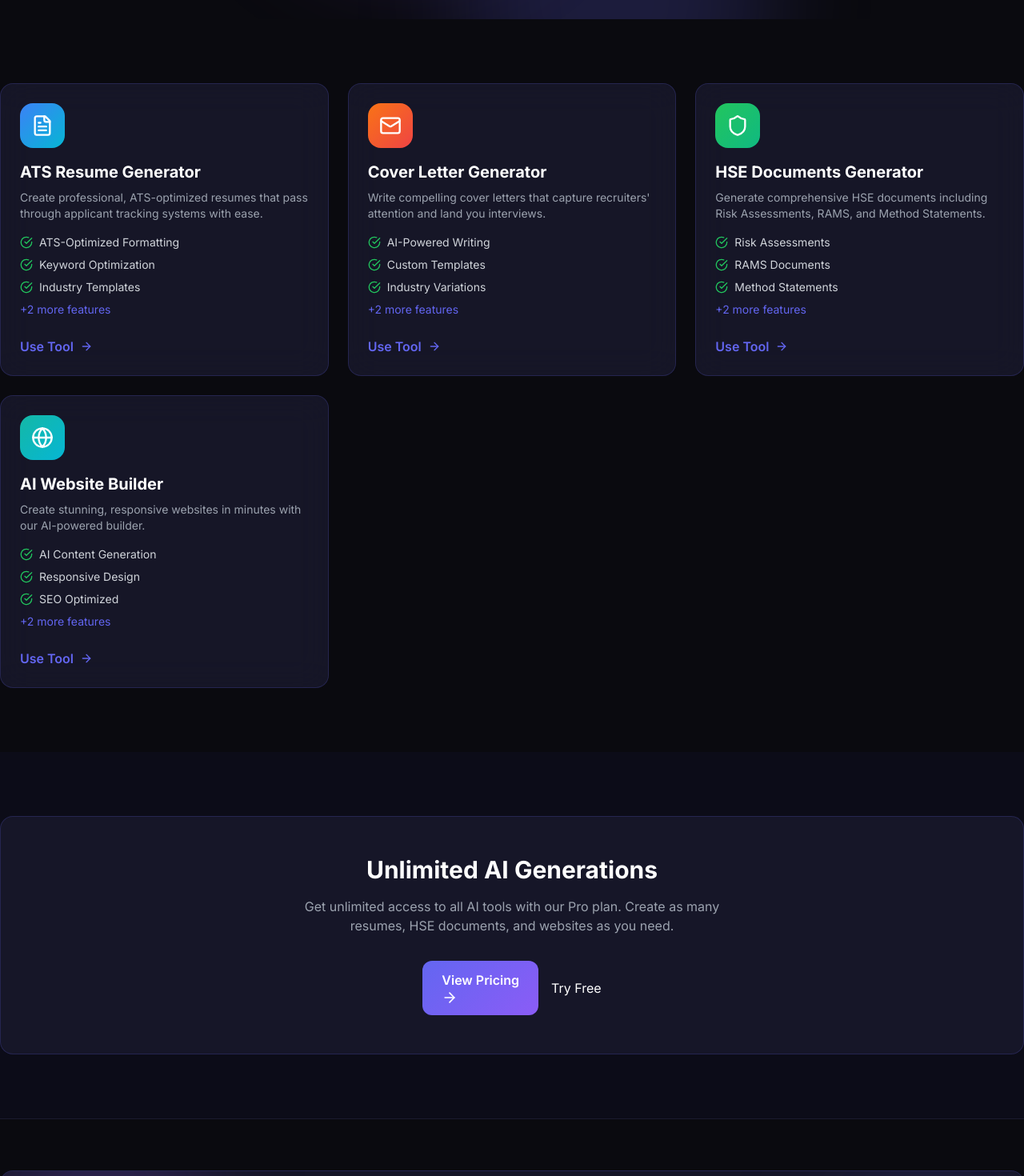
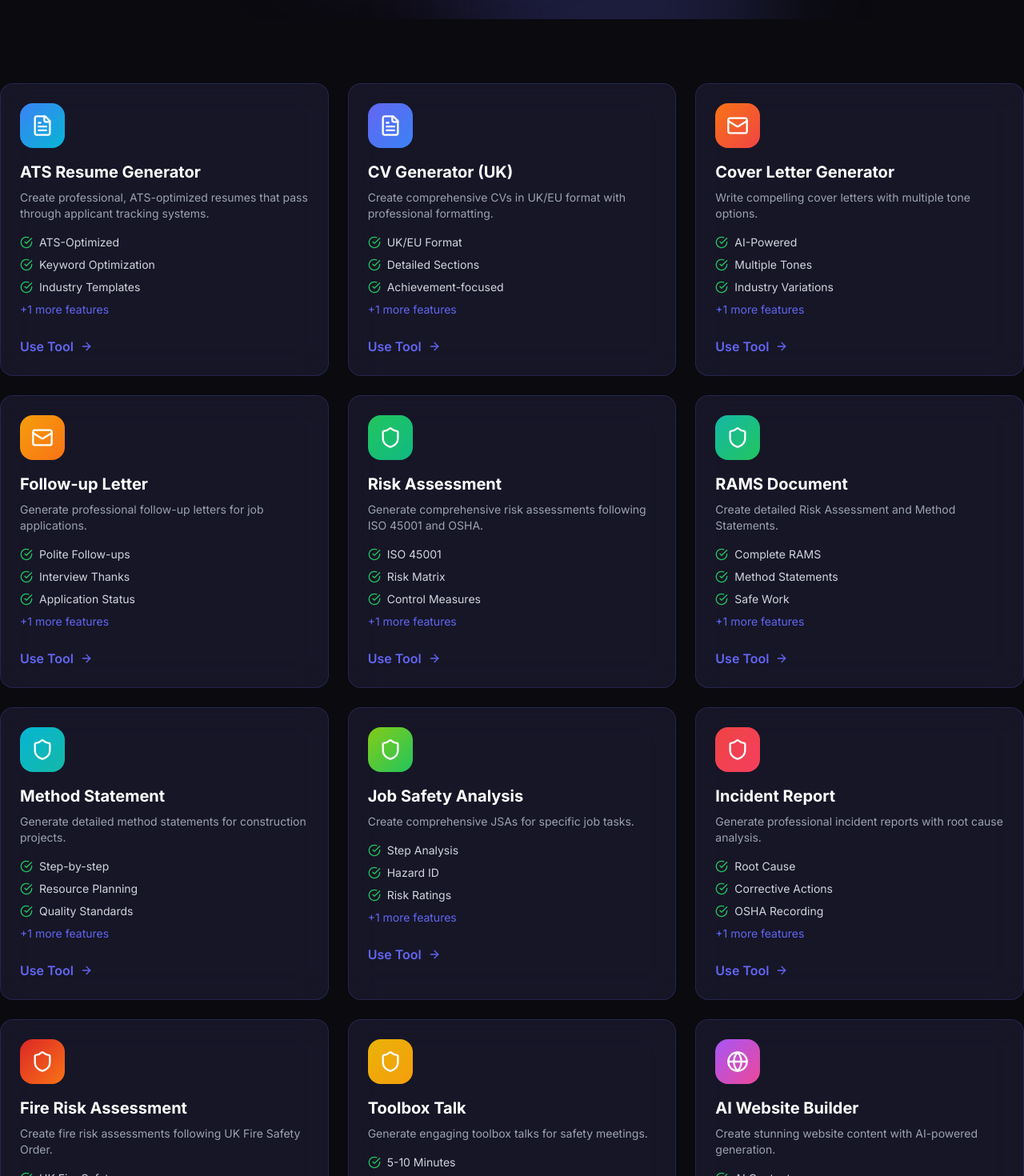
Before and after one commit to alirazasafetydocs-commits/sar-trends-ai, a Next.js app in the folder sartrends-store-site/: page /ai-tools in a window 1280 px wide. Shown: the part 360-1830 px from the top of the page at 80% size. Built offline with nearby package versions, Linux system fonts and the light colour scheme.

Commit message:
feat: Updated AI Tools page with 17 powerful document generators

```diff
--- a/sartrends-store-site/app/ai-tools/page.js
+++ b/sartrends-store-site/app/ai-tools/page.js
@@ -5,65 +5,158 @@ import Link from 'next/link'
 import { FileText, Shield, Globe, Mail, ArrowRight, CheckCircle } from 'lucide-react'
 
 const tools = [
-{
+  {
     id: 'ats-resume',
     icon: FileText,
     title: 'ATS Resume Generator',
-    description: 'Create professional, ATS-optimized resumes that pass through applicant tracking systems with ease.',
-    features: [
-      'ATS-Optimized Formatting',
-      'Keyword Optimization',
-      'Industry Templates',
-      'Multiple Layout Options',
-      'Real-time Preview'
-    ],
+    description: 'Create professional, ATS-optimized resumes that pass through applicant tracking systems.',
+    features: ['ATS-Optimized', 'Keyword Optimization', 'Industry Templates', 'GPT-4 Powered'],
     color: 'from-blue-500 to-cyan-500',
+    link: '/resume-generator'
+  },
+  {
+    id: 'cv-uk',
+    icon: FileText,
+    title: 'CV Generator (UK)',
+    description: 'Create comprehensive CVs in UK/EU format with professional formatting.',
+    features: ['UK/EU Format', 'Detailed Sections', 'Achievement-focused', '2-3 Pages'],
+    color: 'from-indigo-500 to-blue-500',
     link: '/resume-generator'
   },
   {
     id: 'cover-letter',
     icon: Mail,
     title: 'Cover Letter Generator',
-    description: 'Write compelling cover letters that capture recruiters\' attention and land you interviews.',
-    features: [
-      'AI-Powered Writing',
-      'Custom Templates',
-      'Industry Variations',
-      'Quick Generation',
-      'Professional Tone'
-    ],
+    description: 'Write compelling cover letters with multiple tone options.',
+    features: ['AI-Powered', 'Multiple Tones', 'Industry Variations', 'Quick Generation'],
     color: 'from-orange-500 to-red-500',
     link: '/cover-letter'
   },
   {
-    id: 'hse',
+    id: 'follow-up',
+    icon: Mail,
+    title: 'Follow-up Letter',
+    description: 'Generate professional follow-up letters for job applications.',
+    features: ['Polite Follow-ups', 'Interview Thanks', 'Application Status', 'Professional'],
+    color: 'from-amber-500 to-orange-500',
+    link: '/cover-letter'
+  },
+  {
+    id: 'hse-risk',
     icon: Shield,
-    title: 'HSE Documents Generator',
-    description: 'Generate comprehensive HSE documents including Risk Assessments, RAMS, and Method Statements.',
-    features: [
-      'Risk Assessments',
-      'RAMS Documents',
-      'Method Statements',
-      'Toolbox Talks',
-      'Compliance Templates'
-    ],
+    title: 'Risk Assessment',
+    description: 'Generate comprehensive risk assessments following ISO 45001 and OSHA.',
+    features: ['ISO 45001', 'Risk Matrix', 'Control Measures', 'Emergency Procedures'],
     color: 'from-green-500 to-emerald-500',
+    link: '/hse-generator'
+  },
+  {
+    id: 'hse-rams',
+    icon: Shield,
+    title: 'RAMS Document',
+    description: 'Create detailed Risk Assessment and Method Statements.',
+    features: ['Complete RAMS', 'Method Statements', 'Safe Work', 'Compliance'],
+    color: 'from-teal-500 to-green-500',
+    link: '/hse-generator'
+  },
+  {
+    id: 'hse-method',
+    icon: Shield,
+    title: 'Method Statement',
+    description: 'Generate detailed method statements for construction projects.',
+    features: ['Step-by-step', 'Resource Planning', 'Quality Standards', 'Timeline'],
+    color: 'from-cyan-500 to-teal-500',
+    link: '/hse-generator'
+  },
+  {
+    id: 'hse-jsa',
+    icon: Shield,
+    title: 'Job Safety Analysis',
+    description: 'Create comprehensive JSAs for specific job tasks.',
+    features: ['Step Analysis', 'Hazard ID', 'Risk Ratings', 'OSHA Compliant'],
+    color: 'from-lime-500 to-green-500',
+    link: '/hse-generator'
+  },
+  {
+    id: 'hse-incident',
+    icon: Shield,
+    title: 'Incident Report',
+    description: 'Generate professional incident reports with root cause analysis.',
+    features: ['Root Cause', 'Corrective Actions', 'OSHA Recording', 'Legal Compliance'],
+    color: 'from-red-500 to-rose-500',
+    link: '/hse-generator'
+  },
+  {
+    id: 'hse-fire',
+    icon: Shield,
+    title: 'Fire Risk Assessment',
+    description: 'Create fire risk assessments following UK Fire Safety Order.',
+    features: ['UK Fire Safety', 'PAS 79', 'Risk Matrix', 'Emergency Planning'],
+    color: 'from-red-600 to-orange-500',
+    link: '/hse-generator'
+  },
+  {
+    id: 'hse-toolbox',
+    icon: Shield,
+    title: 'Toolbox Talk',
+    description: 'Generate engaging toolbox talks for safety meetings.',
+    features: ['5-10 Minutes', 'Interactive', 'Case Studies', 'Sign-off Sheets'],
+    color: 'from-yellow-500 to-amber-500',
     link: '/hse-generator'
   },
   {
     id: 'website',
     icon: Globe,
     title: 'AI Website Builder',
-    description: 'Create stunning, responsive websites in minutes with our AI-powered builder.',
-    features: [
-      'AI Content Generation',
-      'Responsive Design',
-      'SEO Optimized',
-      'Custom Branding',
-      'Multiple Templates'
-    ],
-    color: 'from-teal-500 to-cyan-500',
+    description: 'Create stunning website content with AI-powered generation.',
+    features: ['AI Content', 'Responsive Design', 'SEO Optimized', 'Multiple Pages'],
+    color: 'from-purple-500 to-pink-500',
     link: '/website-builder'
+  },
+  {
+    id: 'website-code',
+    icon: Globe,
+    title: 'Website Code Generator',
+    description: 'Generate complete HTML/CSS code for professional websites.',
+    features: ['Complete HTML/CSS', 'Responsive', 'Modern Design', 'Clean Code'],
+    color: 'from-violet-500 to-purple-500',
+    link: '/website-builder'
+  },
+  {
+    id: 'job-desc',
+    icon: FileText,
+    title: 'Job Description',
+    description: 'Create comprehensive job descriptions to attract candidates.',
+    features: ['Complete JD', 'Responsibilities', 'Requirements', 'Benefits'],
+    color: 'from-rose-500 to-pink-500',
+    link: '/ai-tools'
+  },
+  {
+    id: 'business-proposal',
+    icon: FileText,
+    title: 'Business Proposal',
+    description: 'Generate professional business proposals to win clients.',
+    features: ['Executive Summary', 'Scope', 'Pricing', 'Terms'],
+    color: 'from-emerald-500 to-teal-500',
+    link: '/ai-tools'
+  },
+  {
+    id: 'sop',
+    icon: FileText,
+    title: 'SOP Generator',
+    description: 'Create detailed Standard Operating Procedures.',
+    features: ['Step-by-step', 'Responsibilities', 'Quality Controls', 'Approvals'],
+    color: 'from-slate-500 to-gray-500',
+    link: '/ai-tools'
+  },
+  {
+    id: 'linkedin',
+    icon: FileText,
+    title: 'LinkedIn Optimizer',
+    description: 'Optimize your LinkedIn profile to attract recruiters.',
+    features: ['Keyword Optimization', 'Headline', 'Summary', 'SEO Tips'],
+    color: 'from-blue-600 to-indigo-500',
+    link: '/ai-tools'
   }
 ]
 
```
